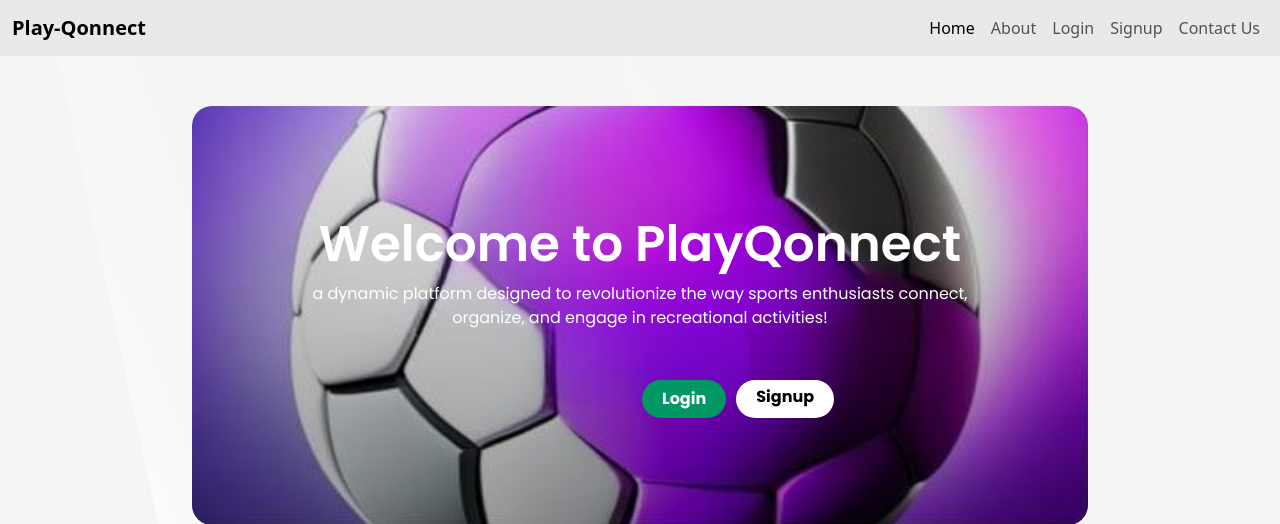
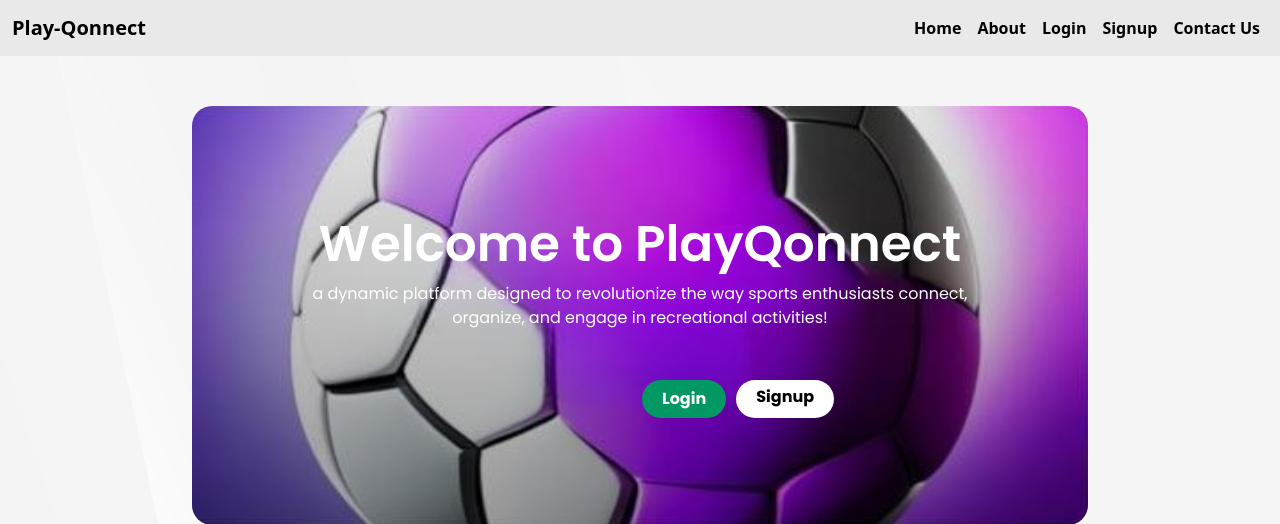
Before and after one commit to Thameem-20/DBMS-project, a Flask app: page / in a window 1280 px wide. Shown: the top 524 px of the page. Run offline with Flask 3, Linux system fonts and the light colour scheme.

Commit message:
updated css

```diff
--- a/static/css/style.css
+++ b/static/css/style.css
@@ -167,6 +167,13 @@ body {
   padding: 40px 20px;
   color: white;
 }
+.nav-link {
+  font-weight: bold !important;
+  color: black !important;
+}
+.nav-link:hover {
+  color: #6800ab !important;
+}
 .feabox {
   background-color: white;
   color: #1f0034;
@@ -175,6 +182,7 @@ body {
   margin: 0 auto;
   padding: 20px;
   font-family: "Poppins", sans-serif;
+  transition: 0.5s;
 }
 .feahead {
   color: #6800ab;
```
Also changed, not shown: templates/dashboard.html (+1 -14 lines).
